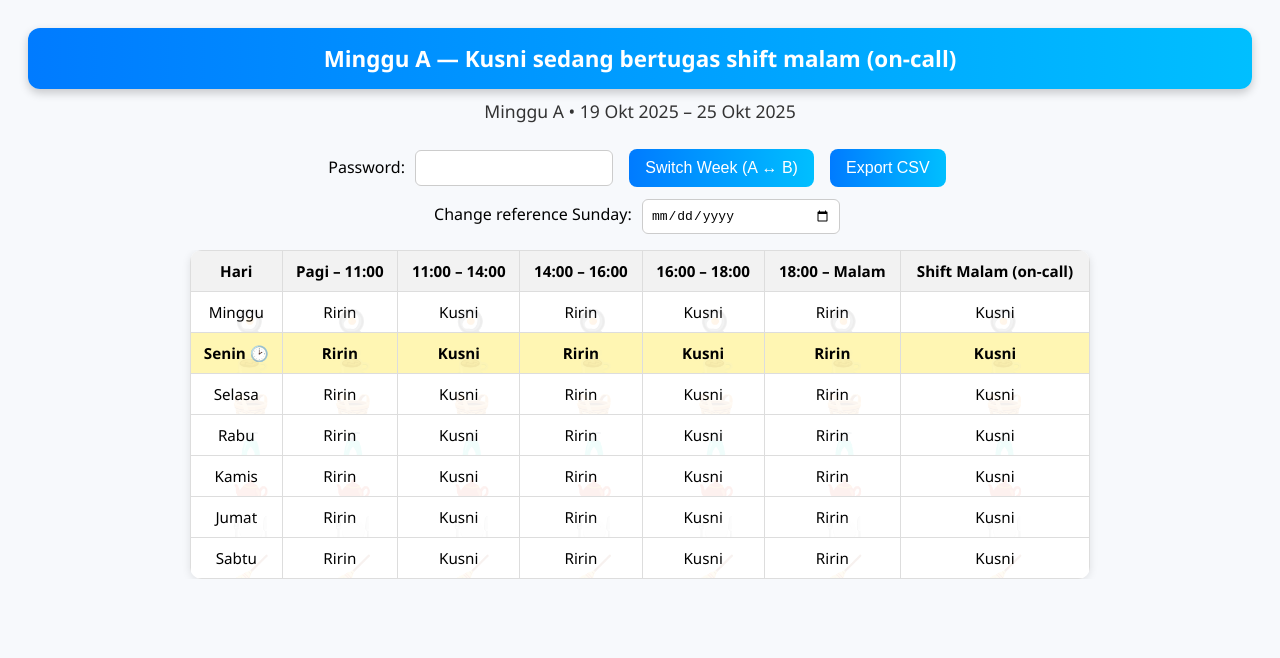
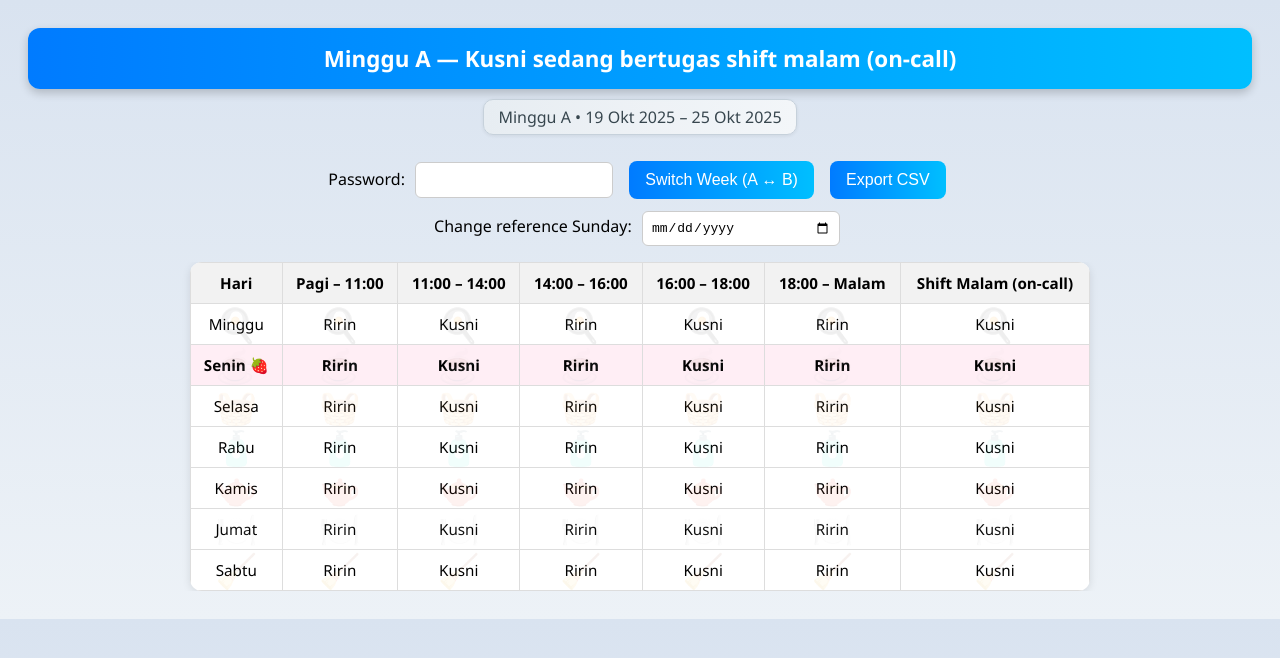
Before and after one commit to eehow12/kakaktimetable, a plain HTML site: page index.html in a window 1280 px wide. Drawn offline with Linux system fonts and the light colour scheme.

Commit message:
more deco

```diff
--- a/index.html
+++ b/index.html
@@ -7,7 +7,7 @@
   <style>
     body {
       font-family: 'Segoe UI', sans-serif;
-      background-color: #f7f9fc;
+      background: linear-gradient(180deg, #d9e3f0, #edf2f7);
       text-align: center;
       padding: 20px;
       transition: background 0.3s ease;
@@ -27,10 +27,18 @@
     .weekA { background: linear-gradient(90deg, #007bff, #00bfff); }
     .weekB { background: linear-gradient(90deg, #28a745, #70db70); }
 
+    /* Softer, subtle date range style */
     #dateRange {
-      font-size: 1.1em;
+      display: inline-block;
+      font-size: 1em;
       margin-bottom: 20px;
-      color: #333;
+      color: #2f3e46;
+      background: linear-gradient(90deg, #e8eef3, #f5f7fa);
+      border: 1px solid #c5d0da;
+      padding: 6px 14px;
+      border-radius: 10px;
+      box-shadow: 0 1px 4px rgba(0,0,0,0.08);
+      opacity: 0.95;
     }
 
     .controls {
@@ -90,20 +98,22 @@
       overflow: hidden;
       word-wrap: break-word;
       font-size: 0.95em;
+      vertical-align: middle;
     }
 
     th {
       background-color: #f2f2f2;
     }
 
-    /* Emoji backgrounds */
+    /* Centered emoji backgrounds */
     td::before {
       content: attr(data-emoji);
       position: absolute;
-      font-size: 2em;
+      font-size: 2.2em;
       opacity: 0.08;
-      top: 30%;
-      left: 45%;
+      top: 50%;
+      left: 50%;
+      transform: translate(-50%, -50%);
       pointer-events: none;
       user-select: none;
     }
@@ -113,7 +123,7 @@
     }
 
     .today {
-      background-color: #fff6b3 !important;
+      background-color: #ffeef5 !important; /* soft pink glow */
       font-weight: bold;
     }
 
@@ -122,7 +132,7 @@
       .banner { font-size: 1.2em; padding: 10px; }
       button { padding: 8px 12px; font-size: 0.9em; }
       th, td { padding: 8px; font-size: 0.85em; }
-      #dateRange { font-size: 0.95em; }
+      #dateRange { font-size: 0.9em; padding: 5px 10px; }
     }
 
     @media (max-width: 480px) {
@@ -188,11 +198,9 @@
       const banner = document.getElementById("banner");
       const switchBtn = document.getElementById("switchWeek");
 
-      // Banner text and style
       banner.textContent = `${data.name} — ${data.onCall} sedang bertugas shift malam (on-call)`;
       banner.className = `banner week${weekType}`;
 
-      // Match button color
       switchBtn.style.background =
         weekType === "A"
           ? "linear-gradient(90deg, #007bff, #00bfff)"
@@ -222,7 +230,7 @@
       days.forEach((day, i) => {
         const isToday = i === today ? "today" : "";
         const emoji = emojis[i % emojis.length];
-        const dayLabel = i === today ? `${day} 🕑` : day;
+        const dayLabel = i === today ? `${day} 🍓` : day;
 
         tableHTML += `
           <tr class="${isToday}">
```
